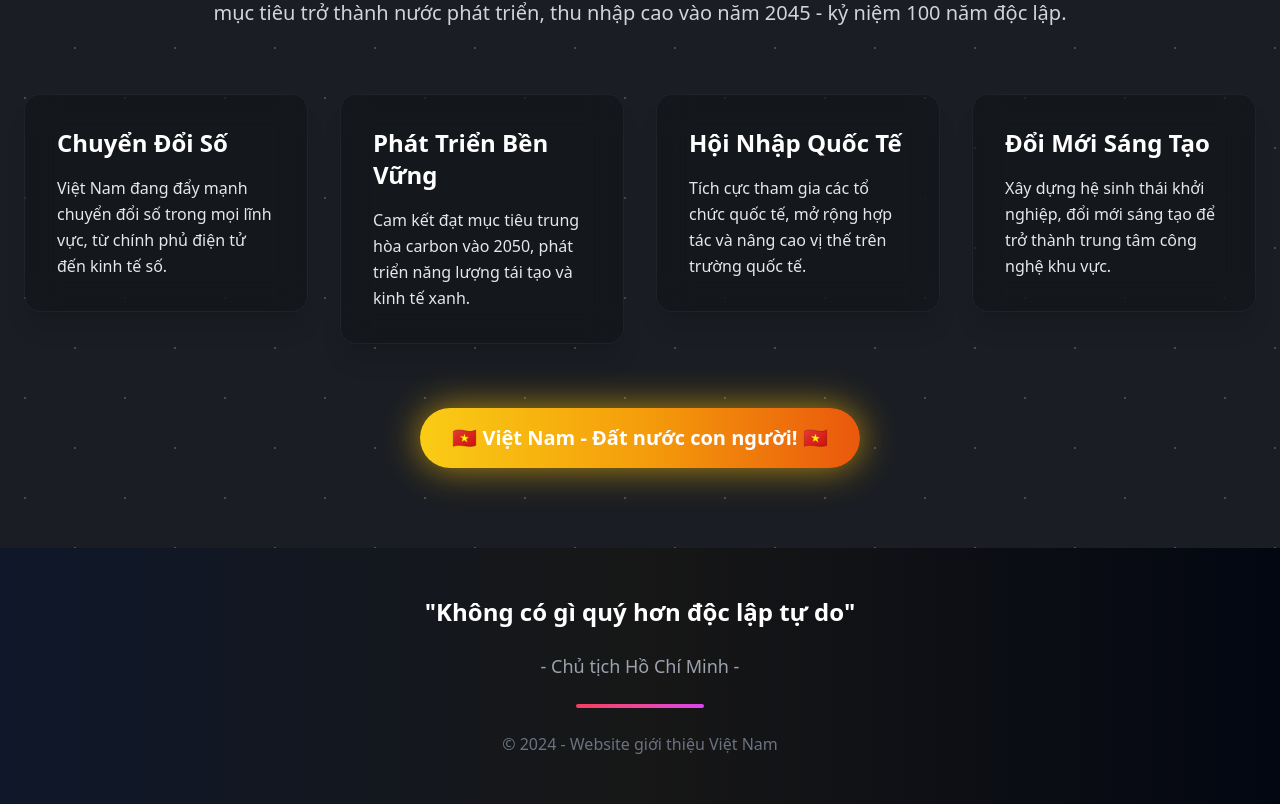
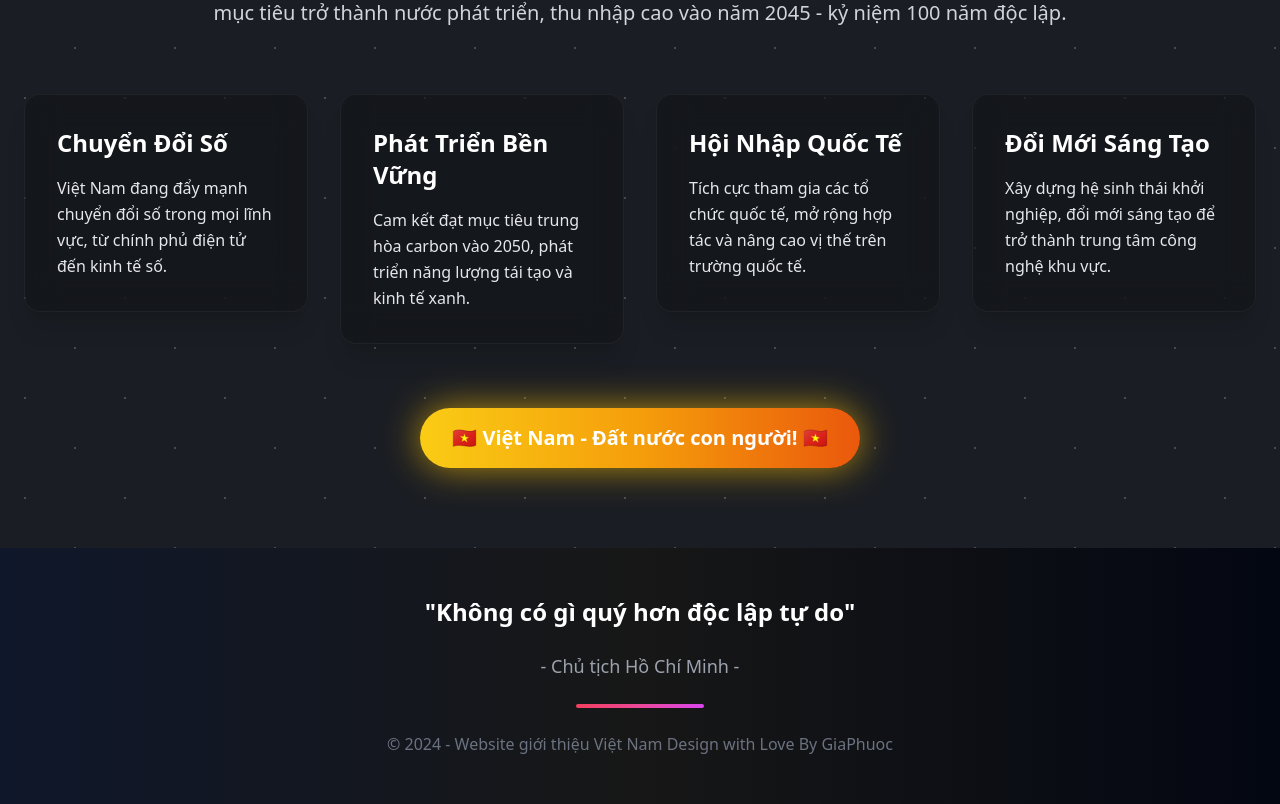
Before and after one commit to giaphuoc123/index, a React (Vite) app in the folder horizons-export-4ea4b733-ec20-4874-9280-60626c4efb82/: page / in a window 1280 px wide. Shown: the part 8078-8882 px from the top of the page. Built offline with nearby package versions, Linux system fonts and the light colour scheme.

Commit message:
Update Footer.jsx

```diff
--- a/horizons-export-4ea4b733-ec20-4874-9280-60626c4efb82/src/components/Footer.jsx
+++ b/horizons-export-4ea4b733-ec20-4874-9280-60626c4efb82/src/components/Footer.jsx
@@ -15,7 +15,7 @@ export const Footer = ({ quote, author, copyright }) => {
             </p>
             <div className="w-32 h-1 bg-gradient-to-r from-rose-500 via-pink-500 to-fuchsia-500 mx-auto rounded-full"></div>
             <p className="text-gray-400 dark:text-gray-500">
-              {copyright}
+              {copyright} Design with Love By GiaPhuoc
             </p>
           </div>
         </ScrollAnimationWrapper>
```
